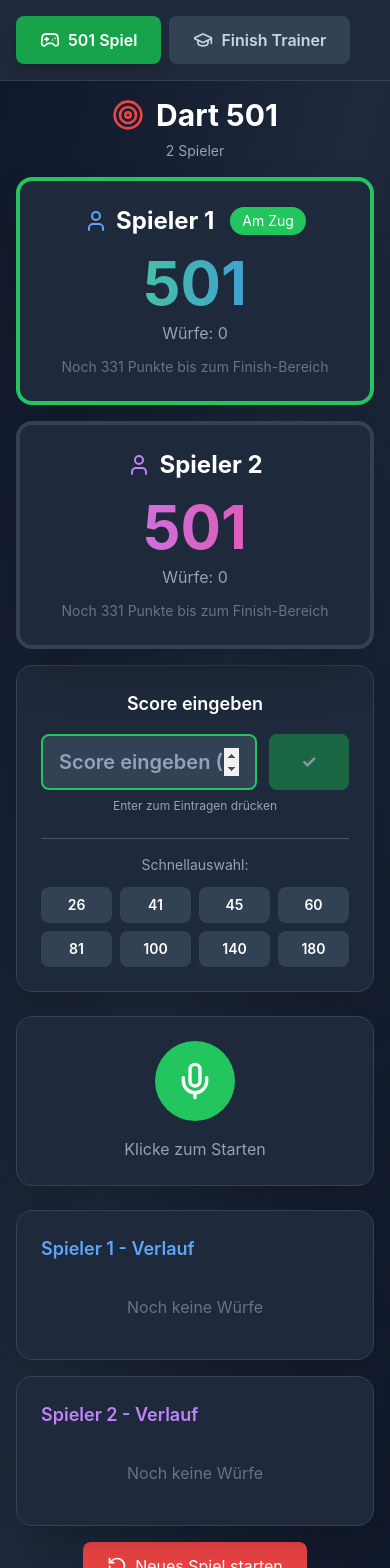
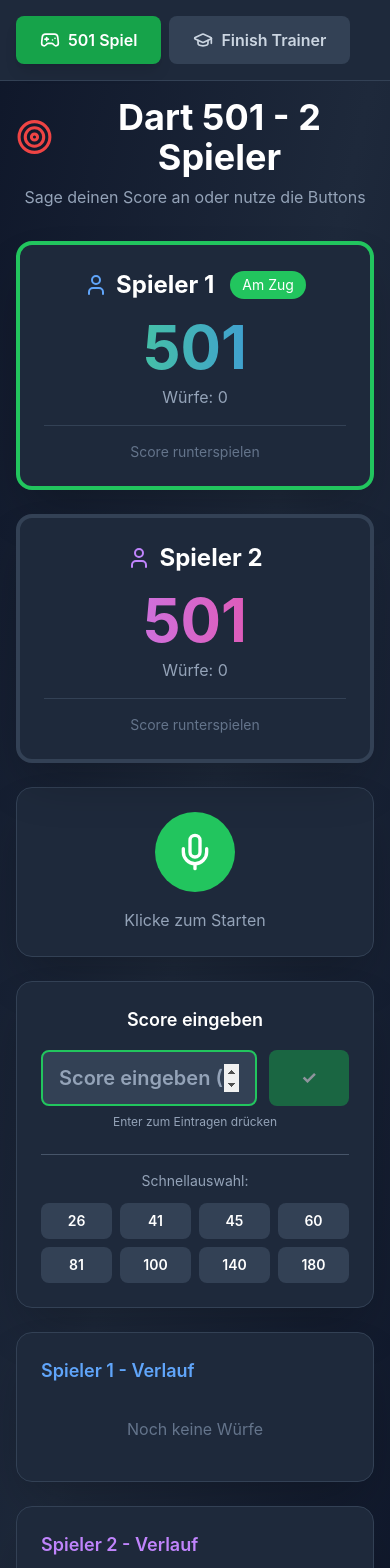
Before and after one commit to kyndaleeg/dart-app, a React (Create React App) app: page / in a window 390 px wide. Shown: the top 1568 px of the page. Built offline with nearby package versions, Linux system fonts and the light colour scheme.

Commit message:
added landscape smartphone

```diff
--- a/src/components/Game/DartGame.jsx
+++ b/src/components/Game/DartGame.jsx
@@ -21,26 +21,25 @@ export default function DartGame() {
   return (
     <div className="text-white p-4">
       <div className="max-w-6xl mx-auto">
-        {/* Header - versteckt im Landscape auf kleinen Screens */}
-        <div className="text-center mb-4 landscape:hidden">
+        {/* Header - versteckt NUR auf kleinen Screens im Landscape */}
+        <div className="text-center mb-8 max-[1200px]:landscape:hidden">
           <div className="flex items-center justify-center gap-3 mb-2">
-            <Target className="w-8 h-8 text-red-500" />
-            <h1 className="text-3xl font-bold">Dart 501</h1>
+            <Target className="w-10 h-10 text-red-500" />
+            <h1 className="text-4xl font-bold">Dart 501 - 2 Spieler</h1>
           </div>
-          <p className="text-slate-400 text-sm">2 Spieler</p>
+          <p className="text-slate-400">
+            Sage deinen Score an oder nutze die Buttons
+          </p>
         </div>
 
-        {/* Landscape Mode: Optimiert für Smartphone Querformat */}
-        <div className="landscape:min-h-screen landscape:flex landscape:flex-col landscape:justify-center">
-          {/* Player Cards - Nebeneinander im Querformat */}
-          <div className="grid grid-cols-1 md:grid-cols-2 gap-4 mb-4 landscape:grid-cols-2 landscape:gap-2 landscape:mb-3">
+        {/* Player Cards */}
+        <div className="grid grid-cols-1 md:grid-cols-2 gap-6 mb-6 max-[1200px]:landscape:gap-2 max-[1200px]:landscape:mb-3">
           <PlayerCard
             playerNumber={1}
             score={player1Score}
             throwCount={player1Throws.length}
             isActive={currentPlayer === 1 && !winner}
             isWinner={winner === 1}
-              compact={true}
           />
           <PlayerCard
             playerNumber={2}
@@ -48,32 +47,27 @@ export default function DartGame() {
             throwCount={player2Throws.length}
             isActive={currentPlayer === 2 && !winner}
             isWinner={winner === 2}
-              compact={true}
           />
         </div>
 
-          {/* Input Section - Kompakt im Querformat */}
-          <div className="landscape:mb-2">
-            <QuickScoreButtons
-              onScore={subtractScore}
-              disabled={winner !== null}
-              compact={true}
-            />
-          </div>
-
-          {/* Voice Control - Versteckt oder sehr kompakt im Querformat */}
-          <div className="mb-4 landscape:hidden">
+        {/* Voice Control - versteckt NUR auf kleinen Screens im Landscape */}
+        <div className="max-[1200px]:landscape:hidden">
           <VoiceControl onScore={subtractScore} />
         </div>
 
-          {/* History & Reset - Versteckt im Querformat oder in Tabs */}
-          <div className="landscape:hidden">
-            <div className="grid grid-cols-1 md:grid-cols-2 gap-4 mb-4">
+        {/* Score Input */}
+        <QuickScoreButtons onScore={subtractScore} disabled={winner !== null} />
+
+        {/* History - versteckt NUR auf kleinen Screens im Landscape */}
+        <div className="max-[1200px]:landscape:hidden">
+          <div className="grid grid-cols-1 md:grid-cols-2 gap-6 mb-6">
             <ThrowHistory playerNumber={1} throws={player1Throws} />
             <ThrowHistory playerNumber={2} throws={player2Throws} />
           </div>
+        </div>
 
-            <div className="text-center">
+        {/* Reset Button - Normal */}
+        <div className="text-center max-[1200px]:landscape:hidden">
           <button
             onClick={resetGame}
             className="flex items-center gap-2 bg-red-500 hover:bg-red-600 px-6 py-3 rounded-lg transition-colors mx-auto"
@@ -82,10 +76,9 @@ export default function DartGame() {
             Neues Spiel starten
           </button>
         </div>
-          </div>
 
-          {/* Kompakter Reset Button im Querformat */}
-          <div className="hidden landscape:block text-center mt-2">
+        {/* Kompakter Reset Button - NUR auf kleinen Screens im Landscape */}
+        <div className="hidden max-[1200px]:landscape:block text-center mt-2">
           <button
             onClick={resetGame}
             className="bg-red-500 hover:bg-red-600 px-4 py-2 rounded-lg transition-colors text-sm"
@@ -96,6 +89,5 @@ export default function DartGame() {
         </div>
       </div>
     </div>
-    </div>
   );
 }
--- a/src/components/Game/PlayerCard.jsx
+++ b/src/components/Game/PlayerCard.jsx
@@ -1,73 +1,99 @@
-import React from 'react';
-import { User, Target } from 'lucide-react';
-import { finishWays } from '../../utils/finishWays';
+import React from "react";
+import { User, Target } from "lucide-react";
+import { finishWays } from "../../utils/finishWays";
 
-export default function PlayerCard({ playerNumber, score, throwCount, isActive, isWinner }) {
-  const colors = playerNumber === 1
-    ? { gradient: 'from-green-400 to-blue-500', icon: 'text-blue-400', finish: 'from-green-500 to-emerald-600' }
-    : { gradient: 'from-purple-400 to-pink-500', icon: 'text-purple-400', finish: 'from-purple-500 to-pink-600' };
+export default function PlayerCard({
+  playerNumber,
+  score,
+  throwCount,
+  isActive,
+  isWinner,
+}) {
+  const colors =
+    playerNumber === 1
+      ? { gradient: "from-green-400 to-blue-500", icon: "text-blue-400" }
+      : { gradient: "from-purple-400 to-pink-500", icon: "text-purple-400" };
 
   const hasFinish = finishWays[score];
 
   return (
-    <div className={`bg-slate-800 rounded-2xl shadow-2xl p-6 border-4 transition-all ${
-      isActive ? 'border-green-500' : 'border-slate-700'
-    }`}>
-      <div className="flex items-center justify-center gap-2 mb-4">
-        <User className={`w-6 h-6 ${colors.icon}`} />
-        <h2 className="text-2xl font-bold text-white">Spieler {playerNumber}</h2>
+    <div
+      className={`bg-slate-800 rounded-2xl shadow-2xl p-6 border-4 transition-all
+      max-[1200px]:landscape:rounded-xl max-[1200px]:landscape:p-3 ${
+        isActive ? "border-green-500" : "border-slate-700"
+      }`}
+    >
+      <div className="flex items-center justify-center gap-2 mb-4 max-[1200px]:landscape:mb-2 max-[1200px]:landscape:justify-between">
+        <div className="flex items-center gap-2">
+          <User
+            className={`w-6 h-6 max-[1200px]:landscape:w-4 max-[1200px]:landscape:h-4 ${colors.icon}`}
+          />
+          <h2 className="text-2xl font-bold text-white max-[1200px]:landscape:text-lg">
+            <span className="max-[1200px]:landscape:hidden">
+              Spieler {playerNumber}
+            </span>
+            <span className="hidden max-[1200px]:landscape:inline">
+              P{playerNumber}
+            </span>
+          </h2>
+        </div>
         {isActive && (
-          <span className="ml-2 px-3 py-1 bg-green-500 rounded-full text-sm text-white">Am Zug</span>
+          <span className="ml-2 px-3 py-1 bg-green-500 rounded-full text-sm text-white max-[1200px]:landscape:ml-0 max-[1200px]:landscape:px-2 max-[1200px]:landscape:text-xs">
+            Am Zug
+          </span>
         )}
         {isWinner && (
-          <span className="ml-2 px-3 py-1 bg-yellow-500 rounded-full text-sm text-white">Gewinner!</span>
+          <span className="ml-2 px-3 py-1 bg-yellow-500 rounded-full text-sm text-white max-[1200px]:landscape:ml-0">
+            Gewinner!
+          </span>
         )}
       </div>
 
       <div className="text-center">
-        <p className={`text-6xl font-bold text-transparent bg-clip-text bg-gradient-to-r ${colors.gradient}`}>
+        <p
+          className={`text-6xl font-bold text-transparent bg-clip-text bg-gradient-to-r ${colors.gradient} max-[1200px]:landscape:text-4xl`}
+        >
           {score}
         </p>
-        <p className="text-slate-400 mt-2">Würfe: {throwCount}</p>
+        <p className="text-slate-400 mt-2 max-[1200px]:landscape:text-xs max-[1200px]:landscape:mt-1">
+          Würfe: {throwCount}
+        </p>
 
-        {/* Animierte Finish-Anzeige */}
+        {/* Finish-Anzeige - Responsive */}
         {hasFinish && score > 0 && score <= 170 && (
-          <div className="mt-4 animate-pulse">
-            <div className={`bg-gradient-to-r ${colors.finish} p-4 rounded-xl shadow-lg`}>
-              <div className="flex items-center justify-center gap-2 mb-2">
-                <Target className="w-5 h-5 text-white animate-bounce" />
-                <p className="text-sm font-bold text-white">FINISH MÖGLICH!</p>
+          <div className="mt-4 pt-4 border-t border-slate-700 max-[1200px]:landscape:mt-2 max-[1200px]:landscape:pt-2">
+            <div className="flex items-center justify-center gap-2 mb-2 max-[1200px]:landscape:mb-1 max-[1200px]:landscape:hidden">
+              <Target className="w-4 h-4 text-yellow-400" />
+              <p className="text-sm font-semibold text-yellow-400">
+                Finish möglich!
+              </p>
             </div>
-              <div className="flex gap-2 justify-center flex-wrap">
+
+            {/* Kompakte Darstellung für Landscape */}
+            <div className="hidden max-[1200px]:landscape:flex items-center justify-center gap-1 mb-1">
+              <Target className="w-3 h-3 text-yellow-400" />
+            </div>
+
+            <div className="flex gap-2 justify-center flex-wrap max-[1200px]:landscape:gap-1">
               {finishWays[score].darts.map((dart, idx) => (
                 <span
                   key={idx}
-                    className="px-4 py-2 bg-white text-gray-900 font-mono font-bold rounded-lg text-lg shadow-md"
+                  className="px-3 py-1 bg-gradient-to-r from-yellow-500 to-orange-500 text-white font-mono font-bold rounded-md text-sm max-[1200px]:landscape:px-2 max-[1200px]:landscape:py-0.5 max-[1200px]:landscape:text-xs"
                 >
                   {dart}
                 </span>
               ))}
             </div>
-              <p className="text-xs text-white/90 mt-2">
+            <p className="text-xs text-slate-400 mt-2 italic max-[1200px]:landscape:hidden">
               {finishWays[score].reason}
-              </p>
-            </div>
-          </div>
-        )}
-
-        {/* Info wenn kein Finish */}
-        {score > 170 && (
-          <div className="mt-3">
-            <p className="text-sm text-slate-500">
-              Noch {score - 170} Punkte bis zum Finish-Bereich
             </p>
           </div>
         )}
 
-        {score > 0 && score <= 170 && !hasFinish && (
-          <div className="mt-3">
-            <p className="text-xs text-slate-600">
-              Kein Standard-Finish verfügbar
+        {score > 170 && (
+          <div className="mt-4 pt-4 border-t border-slate-700 max-[1200px]:landscape:mt-2 max-[1200px]:landscape:pt-2">
+            <p className="text-sm text-slate-500 max-[1200px]:landscape:text-xs">
+              Score runterspielen
             </p>
           </div>
         )}
```
Lines whose indentation alone changed are shown as unchanged.
